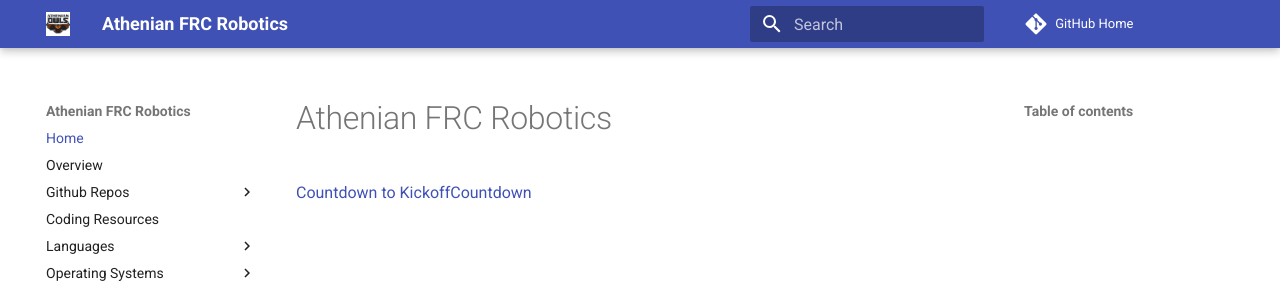
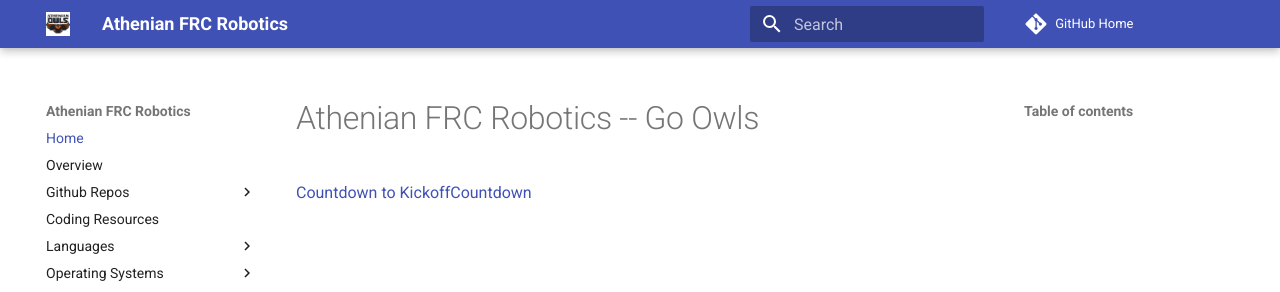
Before and after one commit to athenian-robotics/athenian-robotics-mkdocs, an MkDocs documentation site: the page built from docs/index.md, in a window 1280 px wide and 1173 px high. Shown: the top 292 px of the window. Built offline with MkDocs 1.6.1 and Material for MkDocs 9.7.7, drawn with Linux system fonts in a browser that asks for light colours; comment, search, counter and statistics services are not loaded.

Commit message:
Update docs

```diff
--- a/docs/index.md
+++ b/docs/index.md
@@ -1,4 +1,4 @@
-# Athenian FRC Robotics
+# Athenian FRC Robotics -- Go Owls
 
 <div data-type="countdown" data-id="791124" class="tickcounter" style="width: 100%; position: relative; padding-bottom: 25%"><a href="//www.tickcounter.com/countdown/791124/countdown-to-kickoff" title="Countdown to Kickoff">Countdown to Kickoff</a><a href="//www.tickcounter.com/" title="Countdown">Countdown</a></div><script>(function(d, s, id) { var js, pjs = d.getElementsByTagName(s)[0]; if (d.getElementById(id)) return; js = d.createElement(s); js.id = id; js.src = "//www.tickcounter.com/static/js/loader.js"; pjs.parentNode.insertBefore(js, pjs); }(document, "script", "tickcounter-sdk"));</script>
 
```
Also changed, not shown: docs/flutter.md (+1 -0 lines).
